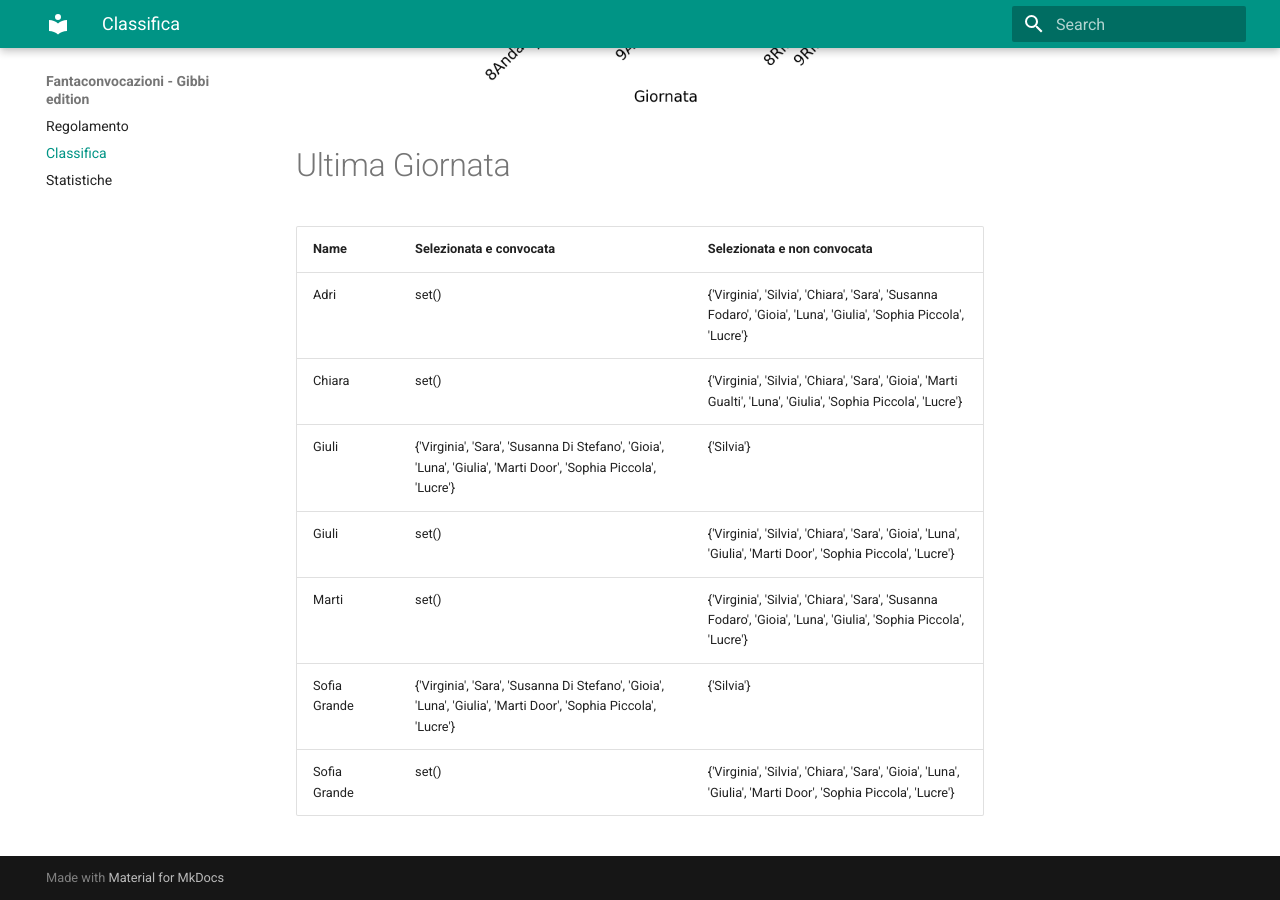
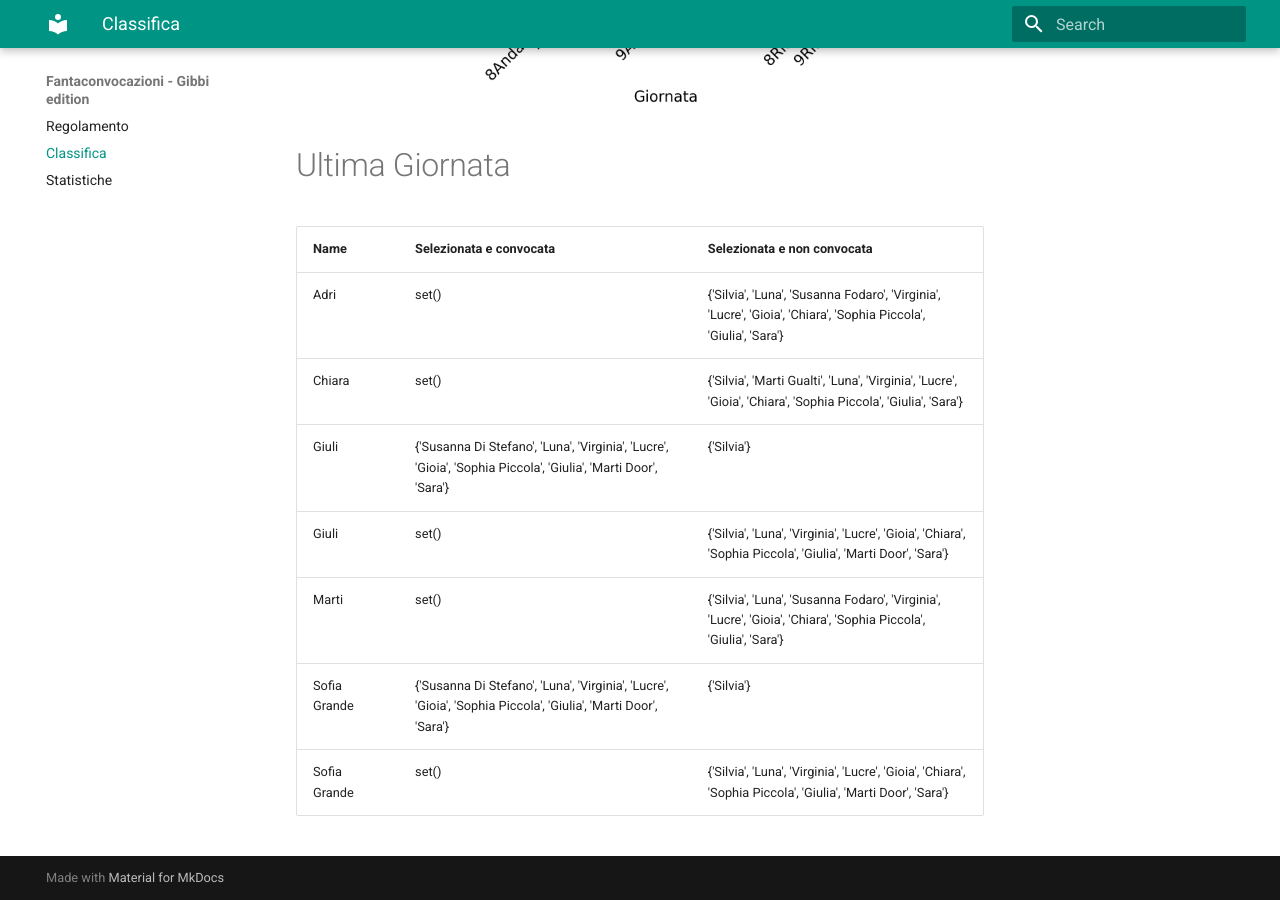
Before and after one commit to martinig94/fantagibbi, an MkDocs documentation site: the page built from docs/Classifica.md, in a window 1280 px wide and 900 px high, scrolled down 1003 px. Built offline with MkDocs 1.6.1 and Material for MkDocs 9.7.7, drawn with Linux system fonts in a browser that asks for light colours.

Commit message:
Auto-update from main.py

```diff
--- a/docs/Classifica.md
+++ b/docs/Classifica.md
@@ -18,11 +18,11 @@
 <!-- START_TABLE CORRECT -->
 | Name         | Selezionata e convocata                                                                                        | Selezionata e non convocata                                                                                      |
 |:-------------|:---------------------------------------------------------------------------------------------------------------|:-----------------------------------------------------------------------------------------------------------------|
-| Adri         | set()                                                                                                          | {'Virginia', 'Silvia', 'Chiara', 'Sara', 'Susanna Fodaro', 'Gioia', 'Luna', 'Giulia', 'Sophia Piccola', 'Lucre'} |
-| Chiara       | set()                                                                                                          | {'Virginia', 'Silvia', 'Chiara', 'Sara', 'Gioia', 'Marti Gualti', 'Luna', 'Giulia', 'Sophia Piccola', 'Lucre'}   |
-| Giuli        | {'Virginia', 'Sara', 'Susanna Di Stefano', 'Gioia', 'Luna', 'Giulia', 'Marti Door', 'Sophia Piccola', 'Lucre'} | {'Silvia'}                                                                                                       |
-| Giuli        | set()                                                                                                          | {'Virginia', 'Silvia', 'Chiara', 'Sara', 'Gioia', 'Luna', 'Giulia', 'Marti Door', 'Sophia Piccola', 'Lucre'}     |
-| Marti        | set()                                                                                                          | {'Virginia', 'Silvia', 'Chiara', 'Sara', 'Susanna Fodaro', 'Gioia', 'Luna', 'Giulia', 'Sophia Piccola', 'Lucre'} |
-| Sofia Grande | {'Virginia', 'Sara', 'Susanna Di Stefano', 'Gioia', 'Luna', 'Giulia', 'Marti Door', 'Sophia Piccola', 'Lucre'} | {'Silvia'}                                                                                                       |
-| Sofia Grande | set()                                                                                                          | {'Virginia', 'Silvia', 'Chiara', 'Sara', 'Gioia', 'Luna', 'Giulia', 'Marti Door', 'Sophia Piccola', 'Lucre'}     |
+| Adri         | set()                                                                                                          | {'Silvia', 'Luna', 'Susanna Fodaro', 'Virginia', 'Lucre', 'Gioia', 'Chiara', 'Sophia Piccola', 'Giulia', 'Sara'} |
+| Chiara       | set()                                                                                                          | {'Silvia', 'Marti Gualti', 'Luna', 'Virginia', 'Lucre', 'Gioia', 'Chiara', 'Sophia Piccola', 'Giulia', 'Sara'}   |
+| Giuli        | {'Susanna Di Stefano', 'Luna', 'Virginia', 'Lucre', 'Gioia', 'Sophia Piccola', 'Giulia', 'Marti Door', 'Sara'} | {'Silvia'}                                                                                                       |
+| Giuli        | set()                                                                                                          | {'Silvia', 'Luna', 'Virginia', 'Lucre', 'Gioia', 'Chiara', 'Sophia Piccola', 'Giulia', 'Marti Door', 'Sara'}     |
+| Marti        | set()                                                                                                          | {'Silvia', 'Luna', 'Susanna Fodaro', 'Virginia', 'Lucre', 'Gioia', 'Chiara', 'Sophia Piccola', 'Giulia', 'Sara'} |
+| Sofia Grande | {'Susanna Di Stefano', 'Luna', 'Virginia', 'Lucre', 'Gioia', 'Sophia Piccola', 'Giulia', 'Marti Door', 'Sara'} | {'Silvia'}                                                                                                       |
+| Sofia Grande | set()                                                                                                          | {'Silvia', 'Luna', 'Virginia', 'Lucre', 'Gioia', 'Chiara', 'Sophia Piccola', 'Giulia', 'Marti Door', 'Sara'}     |
 <!-- END_TABLE CORRECT -->
```
